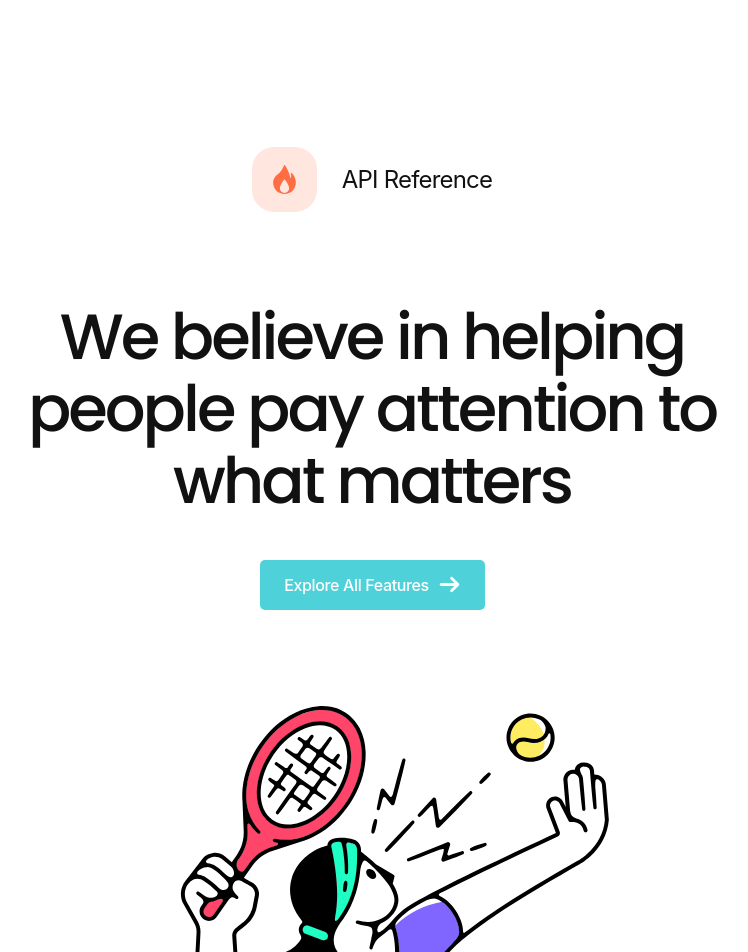
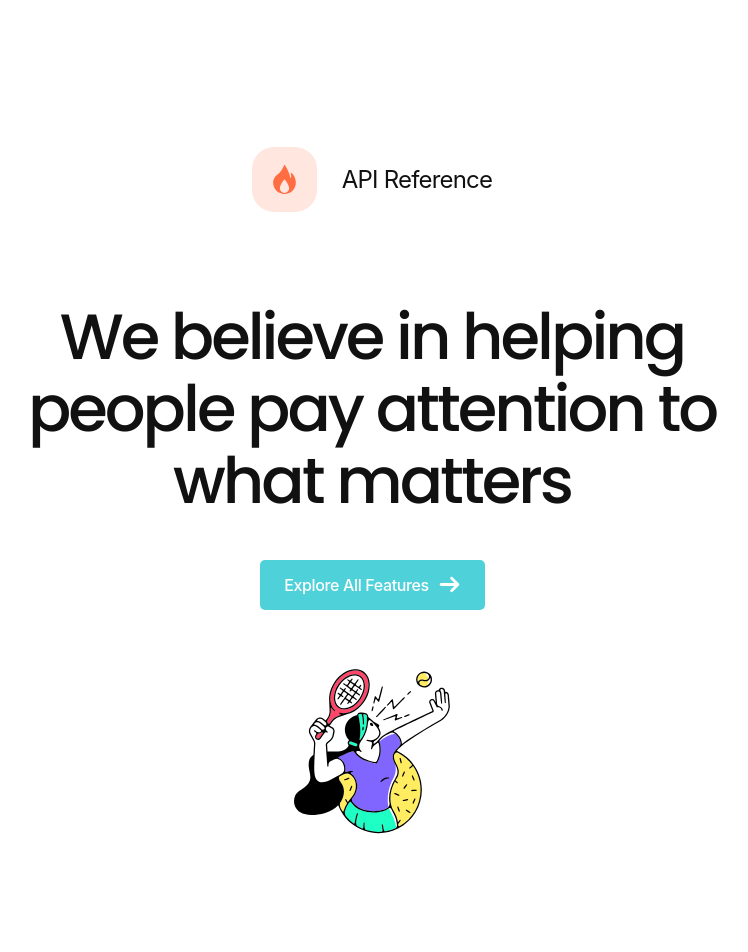
Before and after one commit to JorgeRochaA/singleton, a Vue app: page / in a window 1280 px wide. Shown: the part 2780-3732 px from the top of the page, without its empty margins (268-1016 px from the left). Built offline with nearby package versions, Linux system fonts and the light colour scheme.

Commit message:
add margin-bottom for next section

```diff
--- a/src/components/Features.vue
+++ b/src/components/Features.vue
@@ -163,6 +163,7 @@ const cardsData = [
 
   .explore-all-features-container {
     display: flex;
+    margin-bottom: 189px;
     img {
       height: fit-content;
       max-width: 90%;
@@ -259,7 +260,7 @@ const cardsData = [
       align-items: center;
       width: 80%;
       img {
-        height: fit-content;
+        height: 200px;
         max-width: 80%;
       }
       .explore-all-features-data {
```
